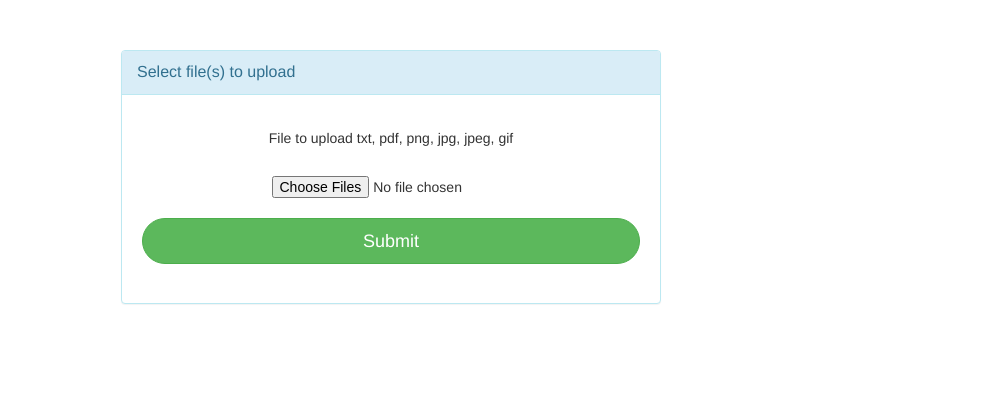
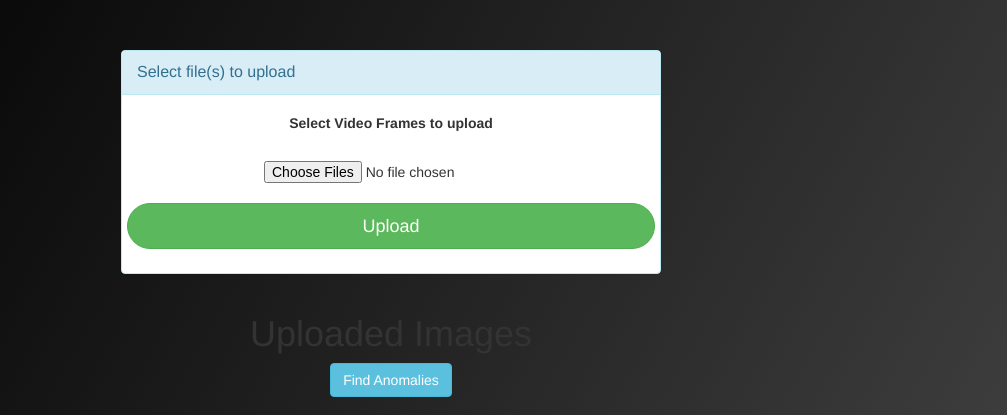
Before and after one commit to sahildigikar15/Anomaly-Detection-in-Surveillance-Videos, a Flask app: template templates/multifiles.html in a window 1280 px wide. Shown: the top 415 px of the page, without its empty margins (249-1256 px from the left). Run offline with Flask 2, Linux system fonts and the light colour scheme; the template is opened without the code that fills it: most values are stand-ins (such as "Sample title", 1, 10 or a date in 2020); some libraries are stand-ins or nearby versions.

Commit message:
Frames uploader and display

```diff
--- a/app.py
+++ b/app.py
@@ -7,8 +7,10 @@ from PIL import Image
 
 app = Flask(__name__)
 app.config['SQLALCHEMY_DATABASE_URI'] = 'mysql://root:@localhost/final_year_project'
-app.config['UPLOAD_FOLDER'] = "static\\uploader\\"
-app.config["IMAGE_UPLOADS"] = "static\\img_converted\\"
+app.config['UPLOAD_FOLDER'] = os.path.join('static', 'uploader')
+   # "static\\uploader\\"
+app.config["IMAGE_UPLOADS"] = os.path.join('static', 'img_converted')
+   # "static\\img_converted\\"
 db = SQLAlchemy(app)
 app.secret_key = os.urandom(24)
 
@@ -111,6 +113,7 @@ def upload_form():
 
 
 
+
 @app.route("/uploader", methods=['POST'])
 def uploader():
     if g.user:
@@ -123,9 +126,9 @@ def uploader():
         for f in filelist:
             os.remove(os.path.join(app.config['UPLOAD_FOLDER'], f))
 
-        # filelist = [f for f in os.listdir(app.config["IMAGE_UPLOADS"]) if f.endswith(".jpeg")]
-        # for f in filelist:
-        #     os.remove(os.path.join(app.config["IMAGE_UPLOADS"], f))
+        filelist = [f for f in os.listdir(app.config["IMAGE_UPLOADS"]) if f.endswith(".jpeg")]
+        for f in filelist:
+            os.remove(os.path.join(app.config["IMAGE_UPLOADS"], f))
 
 
         files = request.files.getlist('files[]')
@@ -133,18 +136,21 @@ def uploader():
             filename = secure_filename(file.filename)
             file.save(os.path.join(app.config['UPLOAD_FOLDER'], filename))
 
-        # for infile in os.listdir(app.config['UPLOAD_FOLDER']):
-        #     if infile[-3:] == "tif" or infile[-3:] == "bmp":
-        #         outfile = infile[:-3] + "jpeg"
-        #         im = Image.open(app.config['UPLOAD_FOLDER'] + infile)
-        #         out = im.convert("RGB")
-        #         save_path = app.config["IMAGE_UPLOADS"] + outfile
-        #         out.save(save_path, "JPEG", quality=90)
+        for infile in os.listdir(app.config['UPLOAD_FOLDER']):
+            if infile[-3:] == "tif" or infile[-3:] == "bmp":
+                outfile = infile[:-3] + "jpeg"
+                im = Image.open(os.path.join(app.config['UPLOAD_FOLDER'], infile))
+                    #app.config['UPLOAD_FOLDER'] + infile)
+                out = im.convert("RGB")
+                save_path = os.path.join(app.config['IMAGE_UPLOADS'],outfile )
+                   # app.config["IMAGE_UPLOADS"] + outfile
+                out.save(save_path, "JPEG", quality=90)
+
 
         flash('File(s) successfully uploaded')
-        # filelist = [app.config["IMAGE_UPLOADS"]+ f for f in os.listdir(app.config["IMAGE_UPLOADS"]) if f.endswith(".jpeg")]
-        # print(filelist)
-        return redirect('/uploader')
+        filelist = [os.path.join(app.config['IMAGE_UPLOADS'], f) for f in os.listdir(app.config["IMAGE_UPLOADS"]) if f.endswith(".jpeg")]
+        print(filelist)
+        return render_template('multifiles.html',user = user,data= filelist)
 
 
 app.run(port=8181, debug=True)
--- a/templates/multifiles.html
+++ b/templates/multifiles.html
@@ -27,6 +27,25 @@ div.desc {
   padding: 15px;
   text-align: center;
 }
+body {
+    font-family: "Helvetica Neue",Helvetica,Arial,sans-serif;
+    font-size: 14px;
+    line-height: 1.42857143;
+
+    /* background-image: linear-gradient(120deg,#3e32a8,#e310c7); */
+    /* background-image: linear-gradient(120deg,#1a2980,#26d0ce); */
+    background-image: linear-gradient(120deg,#000000,#434343);
+}
+.panel-body {
+    padding: 0px;
+}
+
+.anc{
+  text-align: center;
+  width: 100%;
+  height: 100%;
+}
+
 </style>
   </head>
   <body>
@@ -54,7 +73,7 @@ div.desc {
      {% endwith %}
     </p>
                                 <div class="row">
-                                    <p style="padding: 8px;" class="text-center">File to upload txt, pdf, png, jpg, jpeg, gif</p>
+                                    <strong><p style="padding: 8px;" class="text-center">Select Video Frames to upload</p></strong>
                                 </div>
                                 <div class="row" style="padding: 10px 15px 9px;">
                                     <form method="post" action="/uploader" enctype="multipart/form-data">
@@ -65,7 +84,7 @@ div.desc {
                                                 </div>
                                             </div>
                                             <div class="row text-center" style="padding-left: 20px;padding-right: 20px;">
-         <input type="submit" value="Submit" class="btn btn-lg btn-block btn-success" style="border-radius: 50px;background-color:hover: #35832f;">
+         <input type="submit" value="Upload" class="btn btn-lg btn-block btn-success" style="border-radius: 50px;background-color:hover: #35832f;">
         </div>
                                         </div>
                                     </form>
@@ -77,8 +96,32 @@ div.desc {
             </div>
     </div>
 </div>
+{% if data is defined %}
+
+<div class="container">
+
+  <h1 class="font-weight-light text-center text-lg-left mt-4 mb-0">Uploaded Images</h1>
+  <div class="anc">
+    <a href="#"  class="btn btn-info" role="button">Find Anomalies</a>
+  </div>
+
+  <hr class="mt-2 mb-5">
+
+  <div class="row text-center text-lg-left">
 
 
+{%for row in data%}
+<div class="col-lg-3 col-md-4 col-6">
+  <a href="#" class="d-block mb-4 h-100">
+        <img class="img-fluid img-thumbnail" src="{{row}}" alt="">
+      </a>
+</div>
+{% endfor %}
+
+</div>
+</div>
+
+{% endif %}
 
   </body>
 </html>
```
Also changed, not shown: 1 other file.
